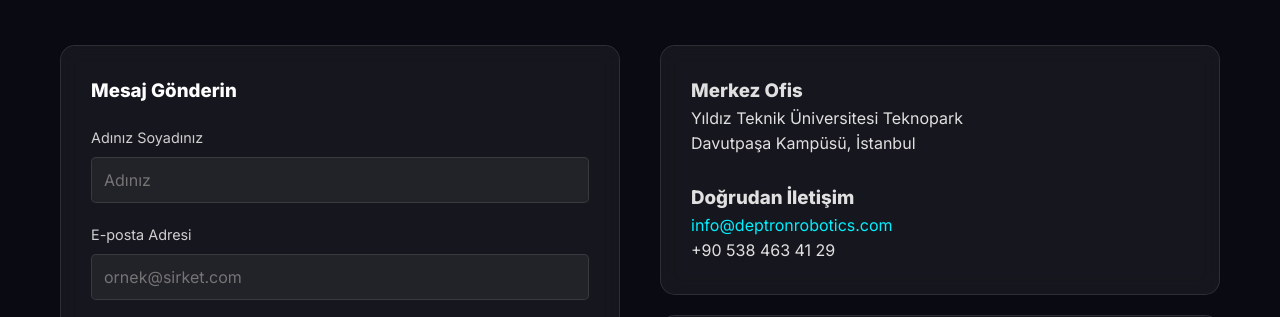
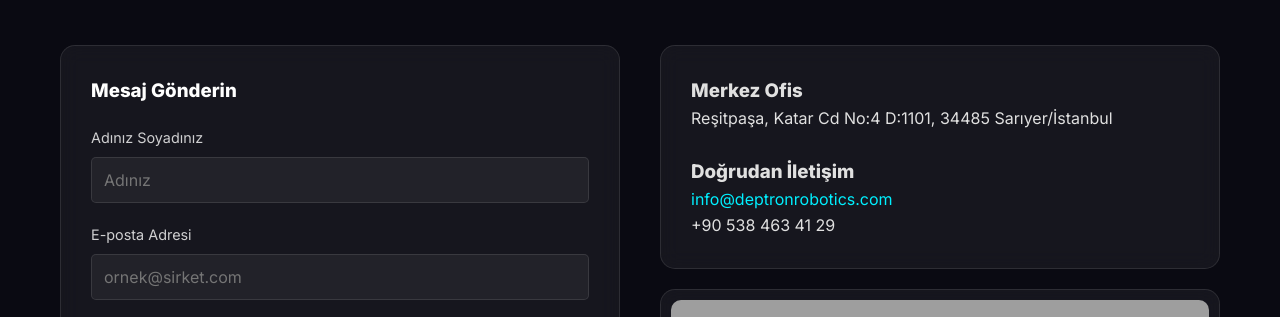
Before and after one commit to kaanoz1/deptron-website-frontend, a plain HTML site: page iletisim.html in a window 1280 px wide. Shown: the part 404-721 px from the top of the page. Drawn offline with Linux system fonts and the light colour scheme; grey boxes are pictures that could not be loaded.

Commit message:
updt: Address Change (#2)

```diff
--- a/iletisim.html
+++ b/iletisim.html
@@ -80,7 +80,7 @@
                 <div class="contact-info-wrapper">
                     <div class="glass-card info-box">
                         <h3>Merkez Ofis</h3>
-                        <p>Yıldız Teknik Üniversitesi Teknopark<br>Davutpaşa Kampüsü, İstanbul</p>
+                        <p>Reşitpaşa, Katar Cd No:4 D:1101, 34485 Sarıyer/İstanbul</p>
                         <br>
                         <h3>Doğrudan İletişim</h3>
                         <p><a href="mailto:info@deptronrobotics.com"
```
Also changed, not shown: contact.html (+1 -1 lines), 1 other file.
